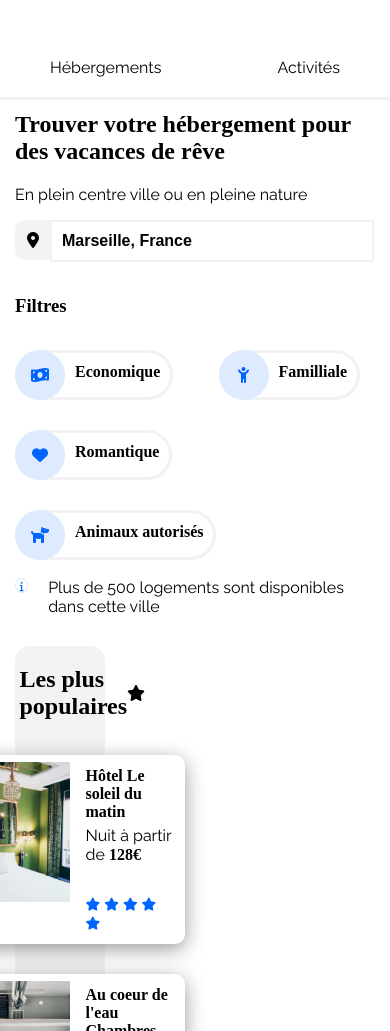
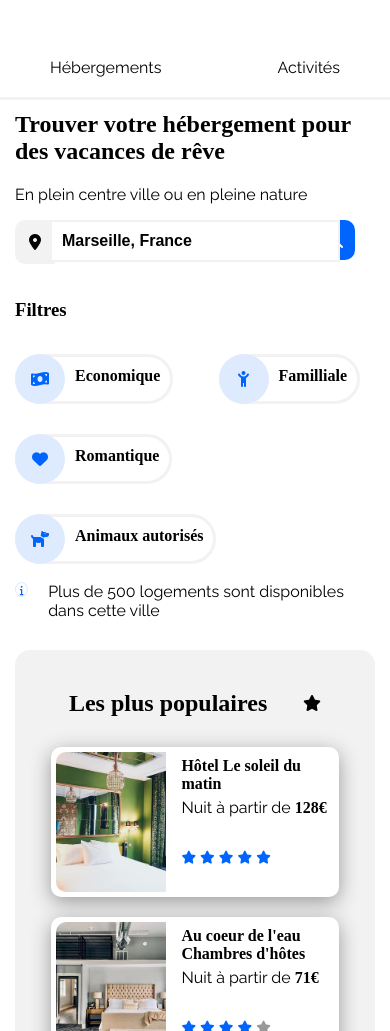
Before and after one commit to Orkea/P2, a plain HTML site: page index.html in a window 390 px wide. Shown: the part 69-1100 px from the top of the page. Drawn offline with Linux system fonts and the light colour scheme; a web font is replaced by a local one.

Commit message:
ajout dimension card les plus populaires

```diff
--- a/css/styles.css
+++ b/css/styles.css
@@ -70,7 +70,7 @@ header
 {
     background-color: #F2F2F2;
     border-radius: 10px 0 0 10px;
-    padding: 10px;
+    padding: 12px;
     border: solid #F2F2F2 2px;
   }
 #form_search, #form_submit_recherche, #form_submit_loupe
@@ -242,7 +242,7 @@ h4, .card_body p
     color: black;
     font-weight: bold;
 }
-        /* -------- aside --------*/
+        /* -------- aside les plus populaires --------*/
 aside
 {
     background-color: #F2F2F2;
@@ -251,6 +251,7 @@ aside
     display: flex;
     flex-direction: column;
     align-items: center;
+    padding: 20px;
 }
 #hebergement_pop_titre
 {
@@ -275,9 +276,8 @@ aside
     width: 90%;
     background-color: white;
     box-shadow: 0px 5px 20px #999;
-    padding: 2px;
     border-radius: 10px;
-    margin: 15px;
+    margin: 10px auto;
 }
 .card_pop_img
 {
@@ -295,8 +295,8 @@ aside
 }
 .card_pop_body
 {
-    margin: 10px 10px;
-    width: 40%;
+    margin: 10px;
+    width: 65%;
 }
 .card_pop_body p
 {
@@ -471,6 +471,10 @@ footer a
     {
         margin: 0 15px;
     }
+    #form_search
+    {
+        padding: 10px 57px 10px 10px;
+    }
     #form_submit_recherche
     {
         display:none;
@@ -482,7 +486,7 @@ footer a
         padding: 10px 20px;
         background-color:white;
         opacity: 0;
-       /* border: solid #0065FC 2px;*/
+       border: solid #0065FC 2px;
         border-radius: 0 10px 10px 0;
     }
     .fa-magnifying-glass
@@ -525,6 +529,7 @@ footer a
     aside
     {
         order:1;
+        width: auto;
     }
     #hebergement_m
     {
```
